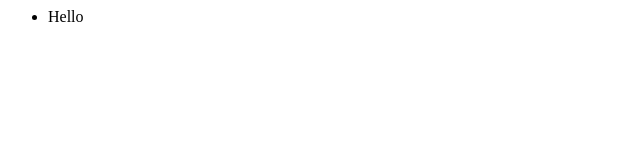
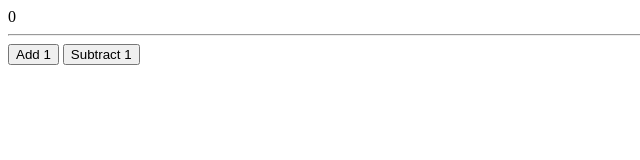
Before and after one commit to JosticeMan/practiceGitTest, a plain HTML site: page index.html in a window 1280 px wide. Shown: the whole page, without its empty margins (0-640 px from the left). Drawn offline with Linux system fonts and the light colour scheme.

Commit message:
added simple html page

```diff
--- a/index.html
+++ b/index.html
@@ -1,7 +1,46 @@
+<!DOCTYPE html>
+<!-- Creator: Justin Yau  -->
 <html>
-	<body>
-		<ul>
-			<li> Hello </li>
-		</ul>
+
+	<head>
+		<title> The Simple Counter </title>
+		<style> </style>
+		<script>
+
+			function initialize()
+			{
+				count = 0;
+				jCtrDiv = document.getElementById("ctrdiv");
+				display();
+			}
+
+			function display()
+			{
+				jCtrDiv.innerHTML = count;
+			}
+
+			function add1()
+			{
+				count++;
+				display();
+			}
+
+			function subtract1()
+			{
+				count--;
+				display();
+			}
+
+		</script>
+	</head>
+
+	<body onload = "initialize();">
+		<div id = "ctrdiv">
+			Counter Number Goes Here
+		</div>
+		<hr />
+		<button onclick = "add1();"> Add 1 </button>
+		<button onclick = "subtract1();"> Subtract 1 </button>
 	</body>
+
 </html>
```
